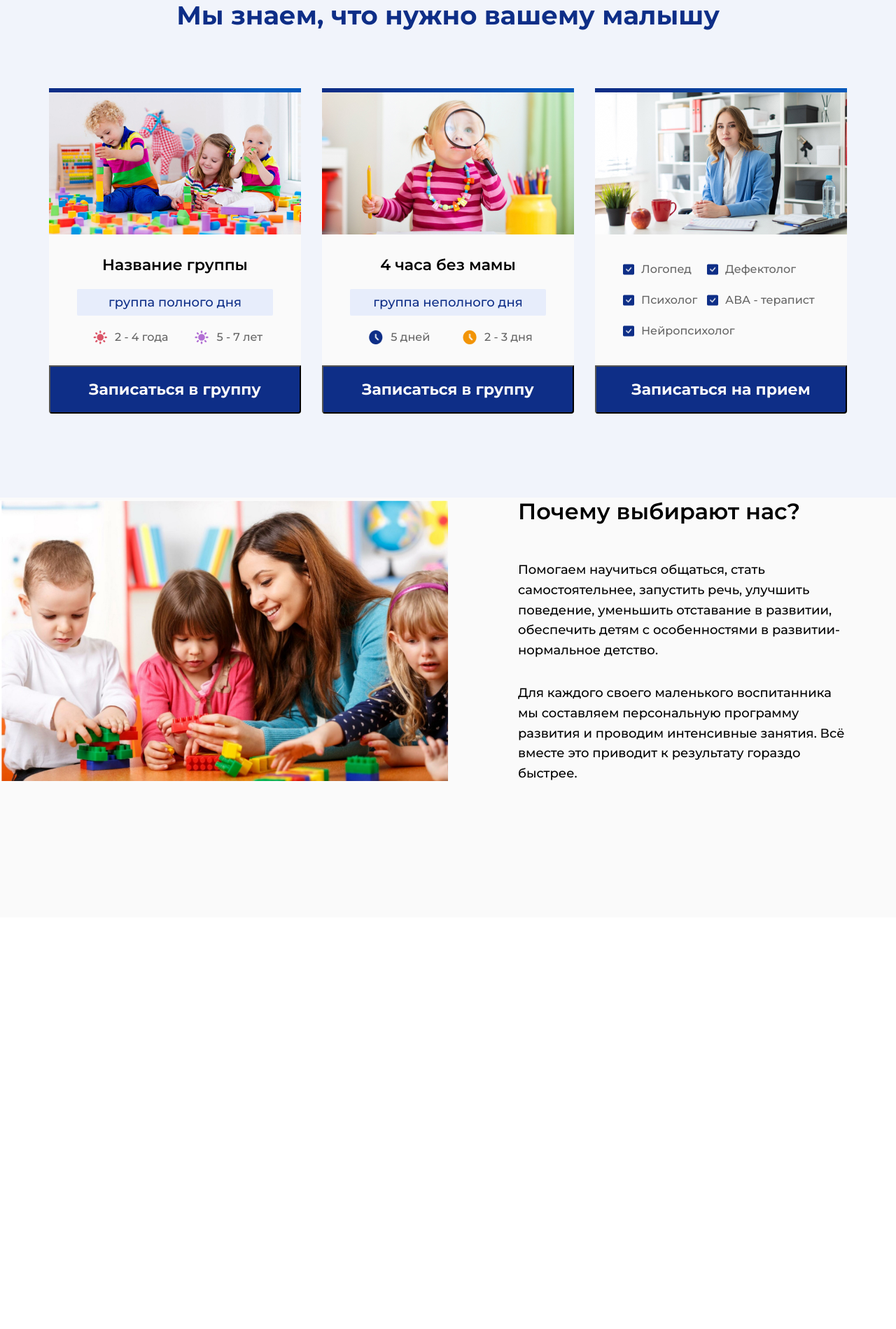
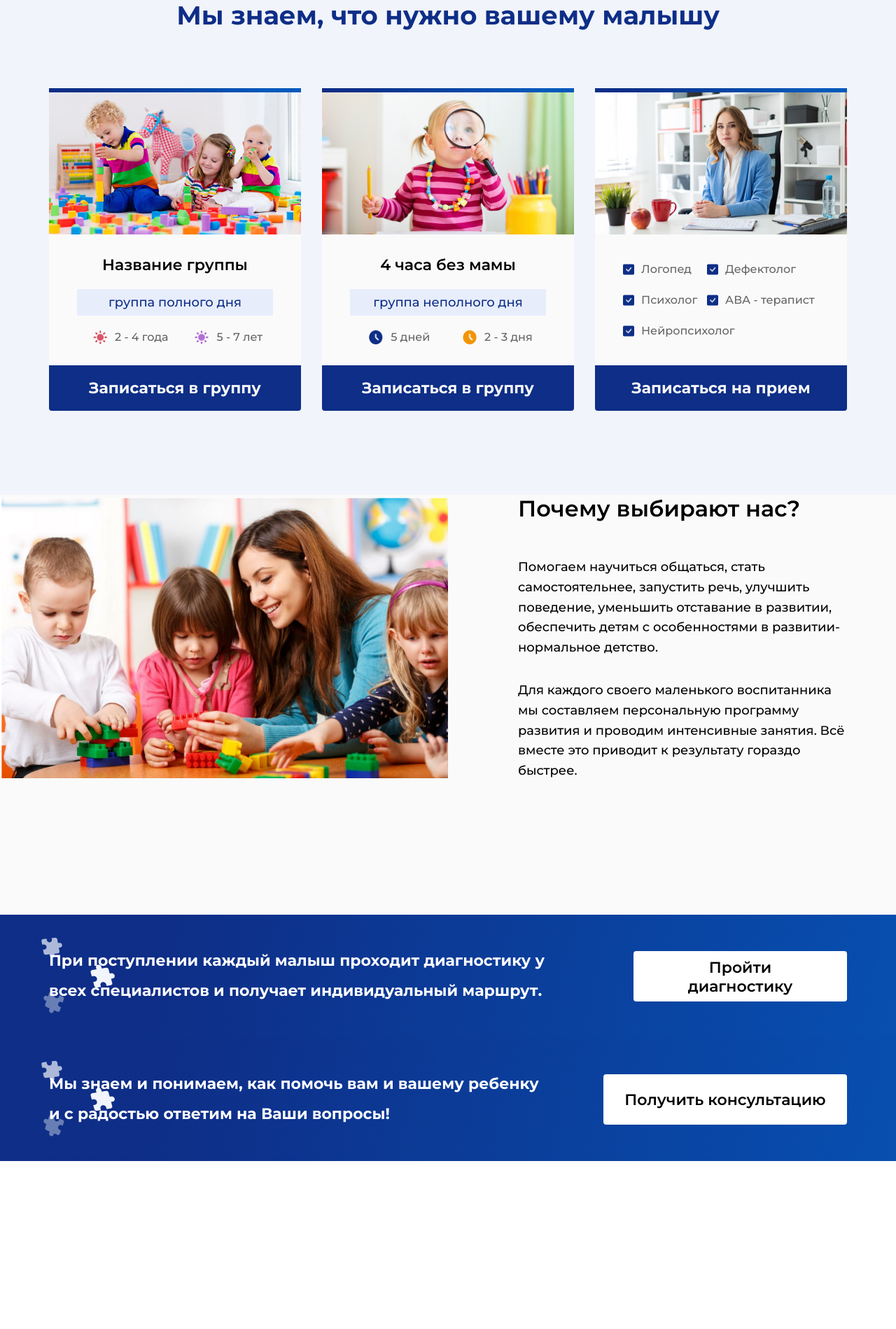
Before and after one commit to BROOQUEEN/small-city, a PHP site: page / in a window 1280 px wide. Shown: the part 873-2772 px from the top of the page at 70% size. Before the commit the page ends 1989 px from the top, so only its background shows below. Run offline with PHP 8.4, Linux system fonts and the light colour scheme.

Commit message:
Сверстал 4 блок 'Пройти диагностику' и 7 блок 'Получить консультацию'

```diff
--- a/css/style.css
+++ b/css/style.css
@@ -6,6 +6,11 @@
     font-family: 'Montserrat', sans-serif;
     font-size: 18px;
     font-weight: 500;
+    border: none;
+}
+
+button {
+    cursor: pointer;
 }
 
 .main {
@@ -14,6 +19,7 @@
 .container {
     width: 1140px;
     margin: 0 auto;
+    height: 100%;
 }
 .title {
     font-size: 37px;
@@ -274,3 +280,41 @@ button.btn-icon::before {
     margin-top: 32px;
 }
 /* --------------- / Секция Почему выбирают нас? ---------------*/
+.action {
+    height: 176px;
+    background-image: url('/images/action/action-bg.jpg');
+    background-size: cover;
+    background-repeat: no-repeat;
+}
+.action__content {
+    display: flex;
+    justify-content: space-between;
+    align-items: center;
+    height: 100%;
+}
+.action__text {
+    width: 730px;
+    font-weight: 700;
+    font-size: 22px;
+    line-height: 194%;
+    color: white;
+}
+.action__text-two {
+    width: 705px;
+}
+.action__btn {
+    display: block;
+    font-weight: 600;
+    font-size: 22px;
+    line-height: 27px;
+    align-items: center;
+    padding: 10px 30px;
+    background: #FFFFFF;
+    border-radius: 4px;
+    box-sizing: border-box;
+    width: 305px;
+    height: 72px;
+}
+.action__btn-two {
+    width: 348px;
+}
--- a/index.html
+++ b/index.html
@@ -115,6 +115,26 @@
             </div>
         </section>
 
+        <section class="action">
+            <div class="container">
+                <div class="action__content">
+                    <p class="action__text">При поступлении каждый малыш проходит диагностику у всех специалистов и получает индивидуальный маршрут.</p>
+                    <button class="action__btn">Пройти диагностику</button>
+                </div>
+            </div>
+        </section>
+
+
+
+        <section class="action">
+            <div class="container">
+                <div class="action__content">
+                    <p class="action__text action__text-two">Мы знаем и понимаем, как помочь вам и вашему ребенку и с радостью ответим на Ваши вопросы!</p>
+                    <button class="action__btn action__btn-two">Получить консультацию</button>
+                </div>
+            </div>
+        </section>
+
     </main>
 
 </body>
```
Also changed, not shown: images/action/action-bg.jpg (added).
